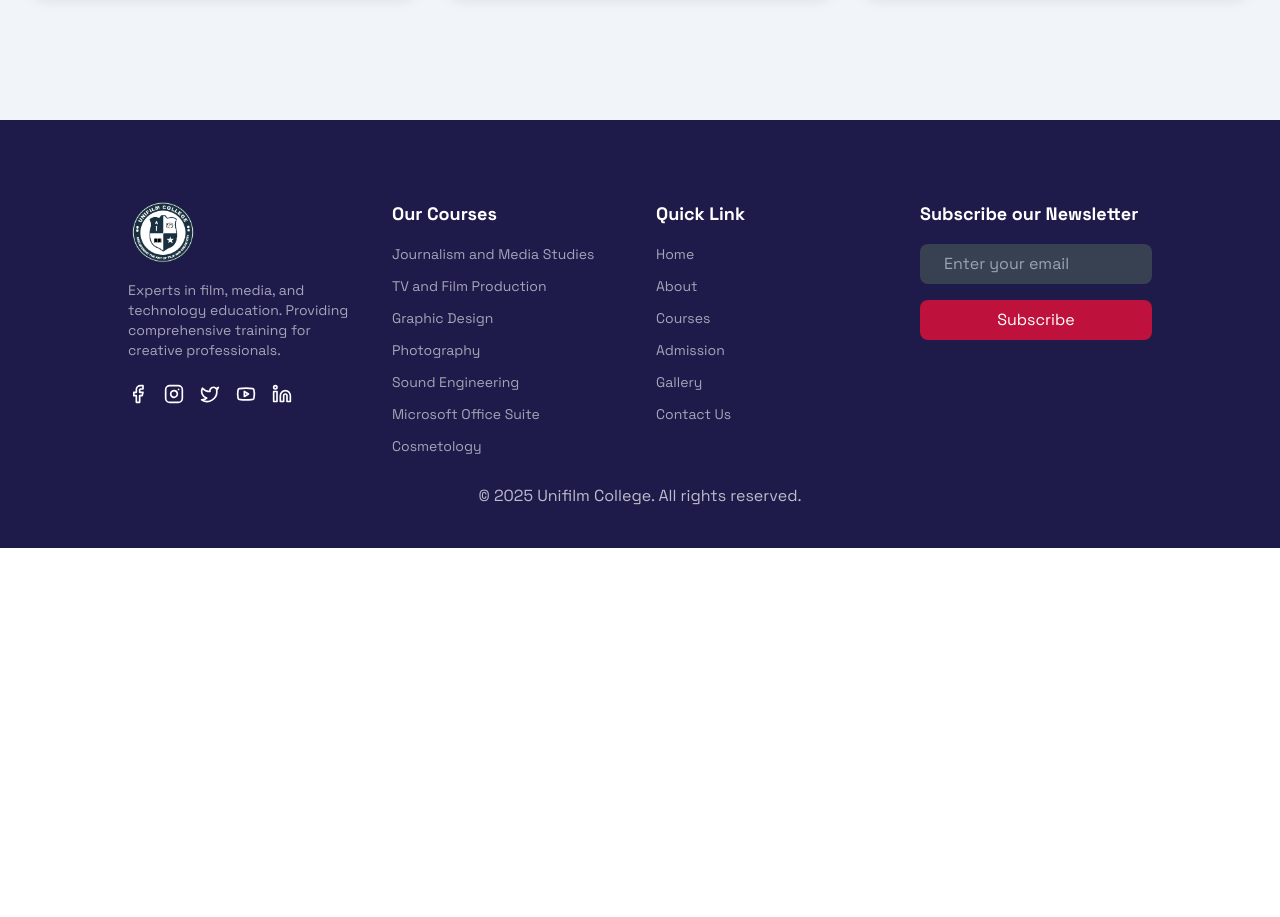
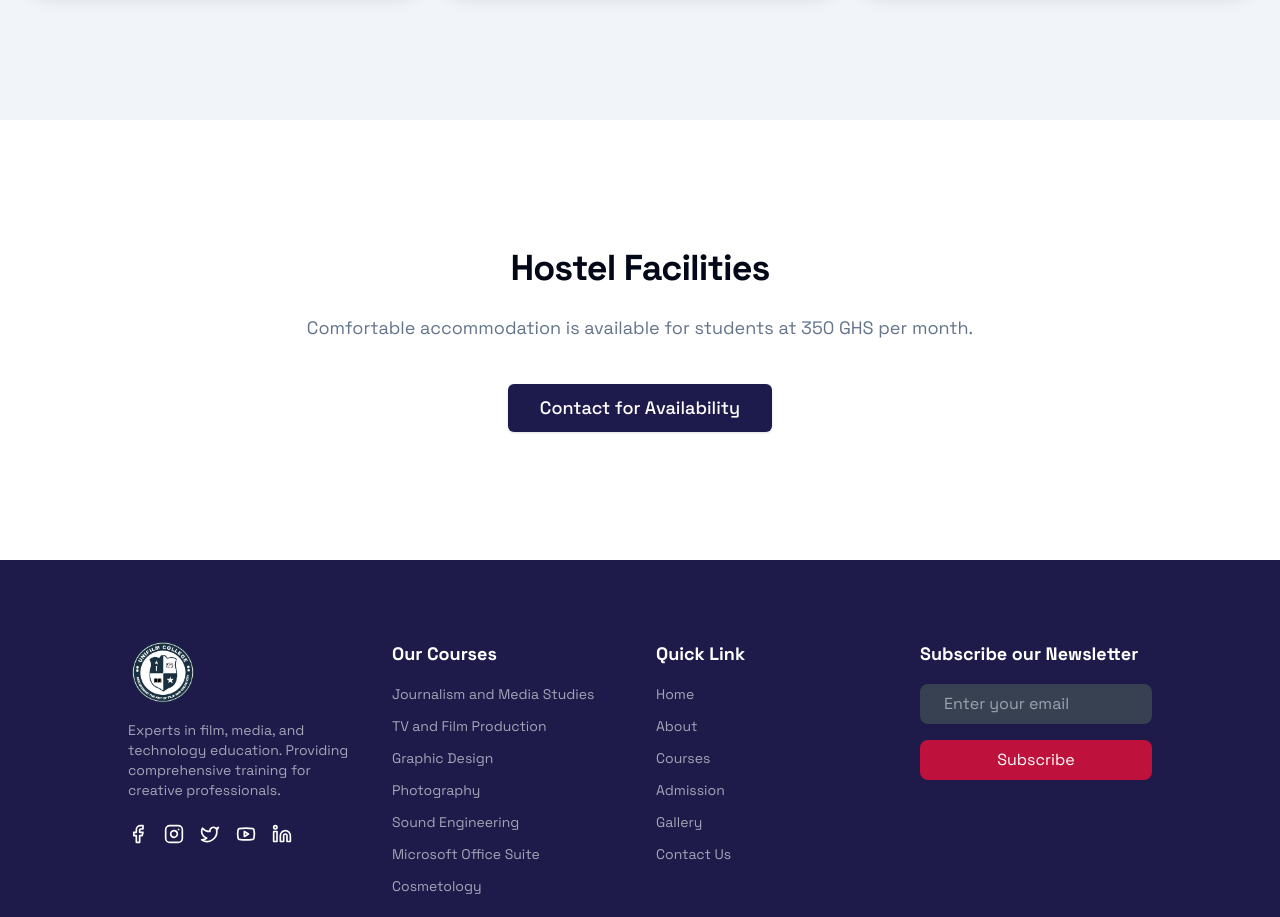
Before and after one commit to Redemption19/unifilmcollege, a Next.js app: page /admissions in a window 1280 px wide. Shown: the part 1660-2577 px from the top of the page. Before the commit the page ends 2208 px from the top, so only its background shows below. Built offline with nearby package versions, Linux system fonts and the light colour scheme.

Commit message:
feat: add hostel information section to admissions page
- Introduced a new section highlighting hostel facilities available for students.
- Included details on accommodation pricing and a button for contacting availability.

```diff
--- a/app/admissions/page.tsx
+++ b/app/admissions/page.tsx
@@ -98,6 +98,21 @@ export default function AdmissionsPage() {
 
       <PaymentMethods />
 
+      {/* Hostel Information */}
+      <div className="py-24 sm:py-32">
+        <div className="mx-auto max-w-7xl px-6 lg:px-8">
+          <div className="mx-auto max-w-2xl text-center">
+            <h2 className="text-3xl font-bold tracking-tight sm:text-4xl">Hostel Facilities</h2>
+            <p className="mt-6 text-lg leading-8 text-muted-foreground">
+              Comfortable accommodation is available for students at 350 GHS per month.
+            </p>
+            <div className="mt-10">
+              <Button size="lg">Contact for Availability</Button>
+            </div>
+          </div>
+        </div>
+      </div>
+
       {/* Payment Modal */}
       {isPaymentModalOpen && (
         <PaymentModal
```
Also changed, not shown: types/course.ts (added, +14 -0 lines).
